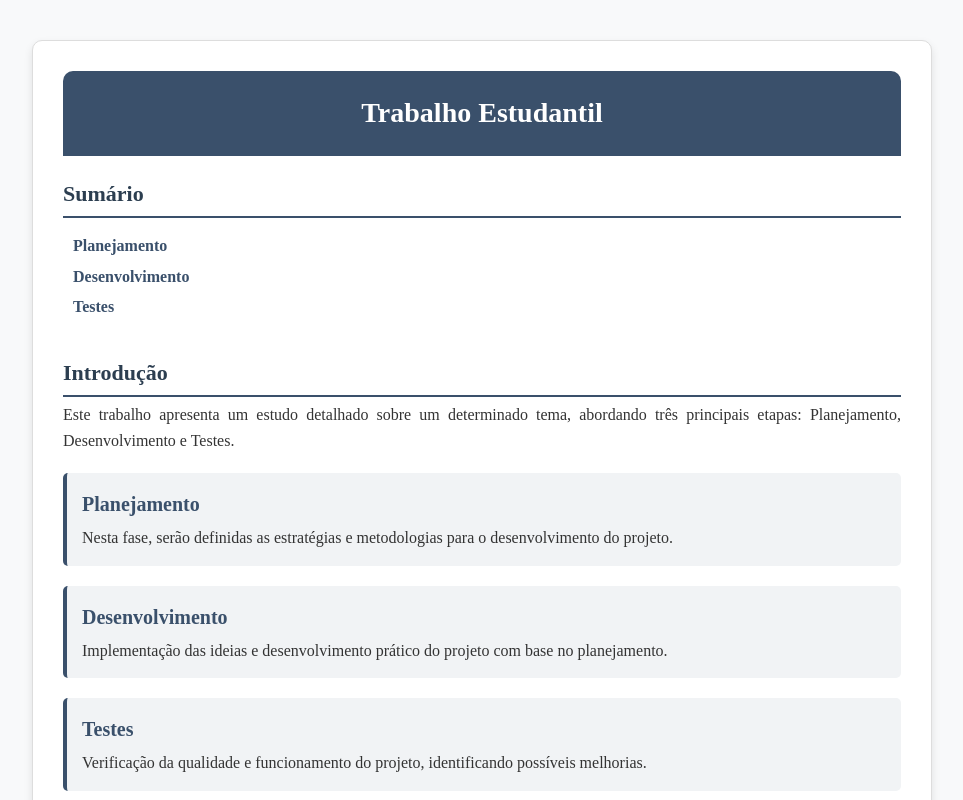
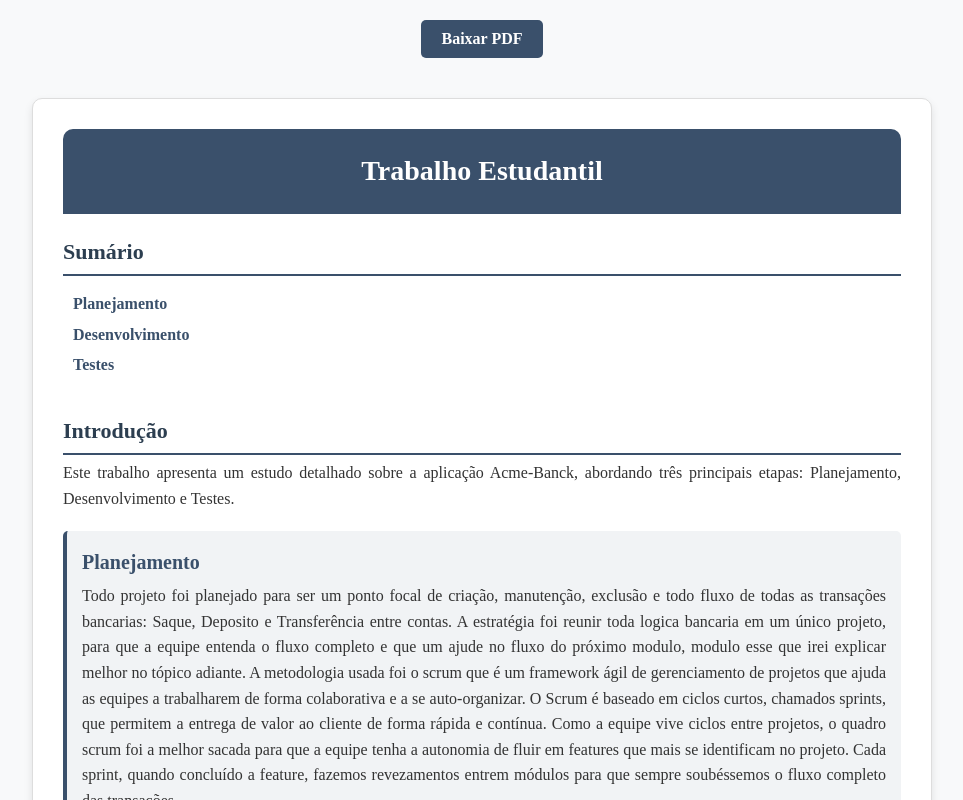
Before and after one commit to PauloSergioJunior/react-basic-application, a React (Create React App) app: page / in a window 1280 px wide. Shown: the top 800 px of the page, without its empty margins (158-1121 px from the left). Built offline with nearby package versions, Linux system fonts and the light colour scheme.

Commit message:
implementacao dos textos e de um botao para baixar em formato pdf

```diff
--- a/package.json
+++ b/package.json
@@ -4,6 +4,8 @@
   "private": true,
   "dependencies": {
     "cra-template": "1.2.0",
+    "html2canvas": "^1.4.1",
+    "jspdf": "^2.5.2",
     "react": "^18.3.1",
     "react-dom": "^18.3.1",
     "react-scripts": "5.0.1"
--- a/src/component/TrabalhoEstudantil.js
+++ b/src/component/TrabalhoEstudantil.js
@@ -1,8 +1,26 @@
 import React from "react";
 import "../styles.css"; // Importando o CSS puro
+import { jsPDF } from "jspdf";
+import html2canvas from "html2canvas";
 
 export default function TrabalhoEstudantil() {
+  const generatePDF = () => {
+    const input = document.querySelector(".document-container");
+    html2canvas(input, { scale: 2 }).then((canvas) => {
+      const imgData = canvas.toDataURL("image/png");
+      const pdf = new jsPDF("p", "mm", "a4");
+      const imgWidth = 210;
+      const imgHeight = (canvas.height * imgWidth) / canvas.width;
+      pdf.addImage(imgData, "PNG", 0, 0, imgWidth, imgHeight);
+      pdf.save("trabalho_devops.pdf");
+    });
+  };
+
   return (
+    <div>
+      <div className="button-container">
+        <button className="pdf-button" onClick={generatePDF}>Baixar PDF</button>
+      </div>
       <div className="document-container">
         <header className="document-header">Trabalho Estudantil</header>
 
@@ -16,30 +34,38 @@ export default function TrabalhoEstudantil() {
 
           <h2 className="document-title">Introdução</h2>
           <p className="document-text">
-          Este trabalho apresenta um estudo detalhado sobre um determinado tema, abordando três principais etapas: Planejamento, Desenvolvimento e Testes.
+            Este trabalho apresenta um estudo detalhado sobre a aplicação Acme-Banck, abordando três principais etapas: Planejamento, Desenvolvimento e Testes.
           </p>
 
           <section id="planejamento" className="document-section">
             <h3 className="section-title">Planejamento</h3>
             <p className="document-text">
-            Nesta fase, serão definidas as estratégias e metodologias para o desenvolvimento do projeto.
+              Todo projeto foi planejado para ser um ponto focal de criação, manutenção, exclusão e todo fluxo de todas as transações bancarias: Saque, Deposito e Transferência entre contas.
+              A estratégia foi reunir toda logica bancaria em um único projeto, para que a equipe entenda o fluxo completo e que um ajude no fluxo do próximo modulo, modulo esse que irei explicar melhor no tópico adiante.
+              A metodologia usada foi o scrum que é um framework ágil de gerenciamento de projetos que ajuda as equipes a trabalharem de forma colaborativa e a se auto-organizar. O Scrum é baseado em ciclos curtos, chamados sprints, que permitem a entrega de valor ao cliente de forma rápida e contínua.
+              Como a equipe vive ciclos entre projetos, o quadro scrum foi a melhor sacada para que a equipe tenha a autonomia de fluir em features que mais se identificam no projeto.
+              Cada sprint, quando concluído a feature, fazemos revezamentos entrem módulos para que sempre soubéssemos o fluxo completo das transações.
             </p>
           </section>
 
           <section id="desenvolvimento" className="document-section">
             <h3 className="section-title">Desenvolvimento</h3>
             <p className="document-text">
-            Implementação das ideias e desenvolvimento prático do projeto com base no planejamento.
+              No desenvolvimento do projeto tomamos a decisão de transformar todos os microsserviços em módulos para que seja compartilhado configurações semelhantes entre projetos, para o desenvolvimento seja entendido e estendido entre os módulos e que se uma feature desenvolvida impactasse outro modulo fosse de rápida solução.
+              O projeto todo foi desenvolvido em Java 17 com Spring Boot 3.2 para que as dependências fossem fáceis de gerenciar e de compartilhar dados entre módulos, já que a integração/configuração do Spring para com os módulos é nativa do framework.
+              Usamos também serviços de mensageria, stream e armazenamento em cache, RabbitMq, Kafka e Redis respectivamente para uma comunicação mais rápida possível seja interno como externo.
             </p>
           </section>
 
           <section id="testes" className="document-section">
             <h3 className="section-title">Testes</h3>
             <p className="document-text">
-            Verificação da qualidade e funcionamento do projeto, identificando possíveis melhorias.
+              Para os testes, usamos os métodos de testes unitários que os desenvolvedores ao implementar uma feature nova é indispensável a criação de uma classe de teste para que tudo que foi implementado seja testado e o coverage seja no mínimo 80% do implemento.
+              Além dos testes unitários que foi implementado pelo devs, uma equipe de QA é acionada para seguir com uma rigorosa bateria de testes no todo, para verificar se houve impacto em outros serviços já testados e se a feature nova esta dentro do que foi pedido.
             </p>
           </section>
         </main>
       </div>
+    </div>
   );
 }
--- a/src/styles.css
+++ b/src/styles.css
@@ -76,3 +76,25 @@
     margin-top: 5px;
     text-align: justify;
   }
+
+  .button-container {
+    display: flex;
+    justify-content: center;
+    margin: 20px 0;
+  }
+
+  .pdf-button {
+    background-color: #3a506b;
+    color: white;
+    border: none;
+    padding: 10px 20px;
+    font-size: 16px;
+    font-weight: bold;
+    border-radius: 5px;
+    cursor: pointer;
+    transition: background 0.3s ease;
+  }
+
+  .pdf-button:hover {
+    background-color: #2c3e50;
+  }
```
Also changed, not shown: 1 other file (tests, documents, lock files or other folders). Lines whose indentation alone changed are shown as unchanged.
